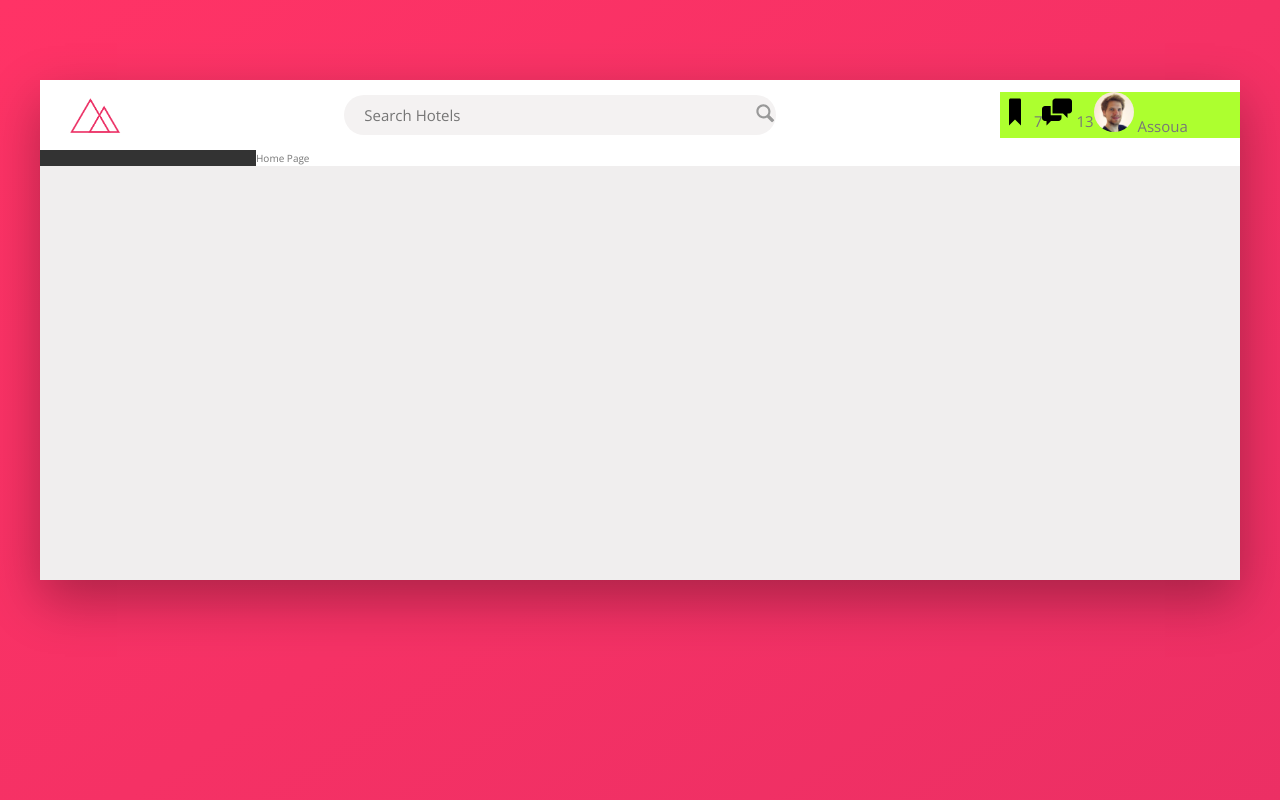
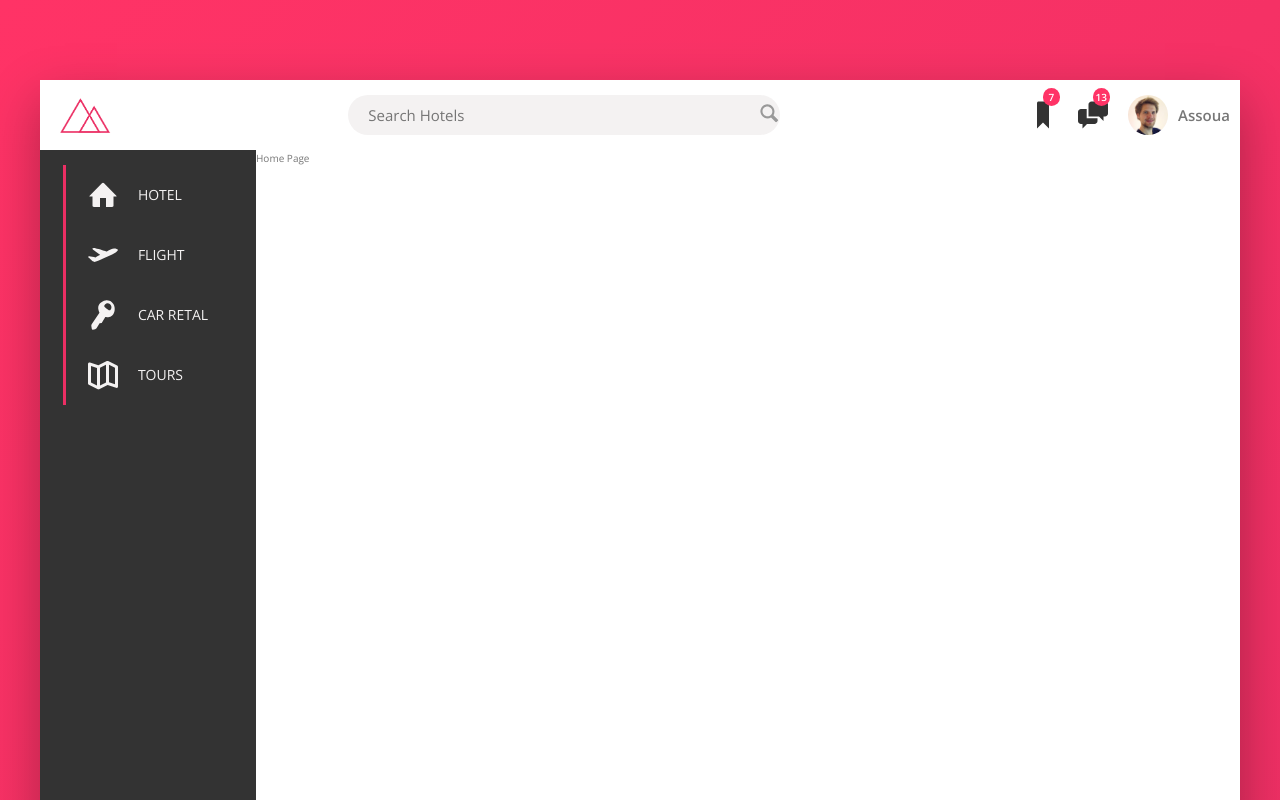
Before and after one commit to AssouaAlbert/Booking-Webpage, a website: page index.html in a window 1280 px wide. Shown: the top 800 px of the page. Drawn offline with nearby package versions, Linux system fonts and the light colour scheme.

Commit message:
Much work

```diff
--- a/index.html
+++ b/index.html
@@ -46,7 +46,43 @@
             </header>
             <div class="content">
                 <nav class="side-bar">
-
+                    <ul class="side-nav">
+                        <li class="side-nav__item">
+                            <a href="#" class="side-nav__link">
+                                <svg class="side-nav__icon">
+                                    <use xlink:href="img/sprite.svg#icon-home"></use>
+                                </svg>
+                                <span>Hotel</span>
+                            </a>
+                        </li>
+                        <li class="side-nav__item">
+                            <a href="#" class="side-nav__link">
+                                <svg class="side-nav__icon">
+                                    <use xlink:href="img/sprite.svg#icon-aircraft-take-off"></use>
+                                </svg>
+                                <span>Flight</span>
+                            </a>
+                        </li>
+                        <li class="side-nav__item">
+                            <a href="#" class="side-nav__link">
+                                <svg class="side-nav__icon">
+                                    <use xlink:href="img/sprite.svg#icon-key"></use>
+                                </svg>
+                                <span>Car Retal</span>
+                            </a>
+                        </li>
+                        <li class="side-nav__item">
+                            <a href="#" class="side-nav__link">
+                                <svg class="side-nav__icon">
+                                    <use xlink:href="img/sprite.svg#icon-map"></use>
+                                </svg>
+                                <span>Tours</span>
+                            </a>
+                        </li>
+                    </ul>
+                    <div class="legal">
+                        &copf; 2020 by Trillo, All Rights Reserved
+                    </div>
                 </nav>
                 <main class="hotel-view">
                     Home Page
--- a/sass/components/_logo.scss
+++ b/sass/components/_logo.scss
@@ -1,4 +1,4 @@
 .logo {
     height: 3.5rem; //The height of the header is 7rem
-    margin-left: 3rem;
+    margin-left: 2rem;
 }
--- a/sass/components/_user-nav.scss
+++ b/sass/components/_user-nav.scss
@@ -1,27 +1,47 @@
 .user-nav {
-    background-color: greenyellow;
     //Display fles props
-    flex: 0 0 20%;
     display: flex;
     align-items: center;
+    align-self: stretch;
+    & > * {
+        padding: 1rem;
+        font-weight: bolder;
+        cursor: pointer;
+        height: 100%;
+        display: flex;
+        justify-content: center;
+        align-items: center;
+        &:hover {
+            background-color: var(--color-grey-light-3);
+        }
+    }
     &__icon-box {
-
+        position: relative;
     }
     &__icon {
         height: 3rem;
         width: 3rem;
-    }
-    &__user {
-
+        fill: var(--color-grey-dark-1);
     }
     &__user-photo {
         height: 4rem;
         border-radius: 50%;
+        margin-right: 1rem;
     }
     &__notification {
-
-    }
-    &__user-name {
-
+        color: #fff;
+        font-size: 1rem;
+        height: 1.75rem;
+        width: 1.75rem;
+        border-radius: 50%;
+        background-color: var(--color-primary-light);
+        position: absolute;
+        top: .8rem;
+        right: .8rem;
+        // transform: translate(-50%,-50%);
+        display: flex;
+        justify-content: center;
+        align-items: center;
+        text-align: center;
     }
 }
--- a/sass/layouts/_hotel-view.scss
+++ b/sass/layouts/_hotel-view.scss
@@ -1,4 +1,5 @@
 .hotel-view {
     background-color: #fff;
     flex: 1; //fill all the available space (82%). The width of the sidebar 18%;
+    height: 100rem;
 }
--- a/sass/layouts/_sidebar.scss
+++ b/sass/layouts/_sidebar.scss
@@ -1,4 +1,52 @@
 .side-bar {
     background-color: var( --color-grey-dark-1);
+    //Define the flex props
+    display: flex;
+    flex-direction: column;
+    align-items: center;
+    justify-content: space-between;
     flex: 0 0 18%; // grow: 0, shrink: 0, basis (width): 18%;
 }
+
+.side-nav {
+    font-size: 1.4rem;
+    margin-top: 1.5rem;
+    list-style: none;
+    &__item {
+        display: block;
+        cursor: pointer;
+        position: relative;
+        &::before {
+            content: "";
+            position: absolute;
+            top: 0;
+            left: 0;
+            height: 100%;
+            width: 3px;
+            background-color: var(--color-primary);
+        }
+    }
+    &__link:visited, &__link:link  {
+        text-decoration: none;
+        color: var(--color-grey-light-2);
+        text-transform: uppercase;
+        padding: 1.5rem 2.5rem;
+    }
+    &__link {
+        display: flex;
+        align-items: center;
+    }
+    &__icon {
+        height: 3rem;
+        width: 3rem;
+        margin-right: 2rem;
+        fill: currentColor;
+    }
+}
+
+.legal {
+    font-size: 1.2rem;
+    text-align: center;
+    color: var(--color-grey-light-3);
+    padding: 2.5rem;
+}
```
Also changed, not shown: css/style.compile.css.
